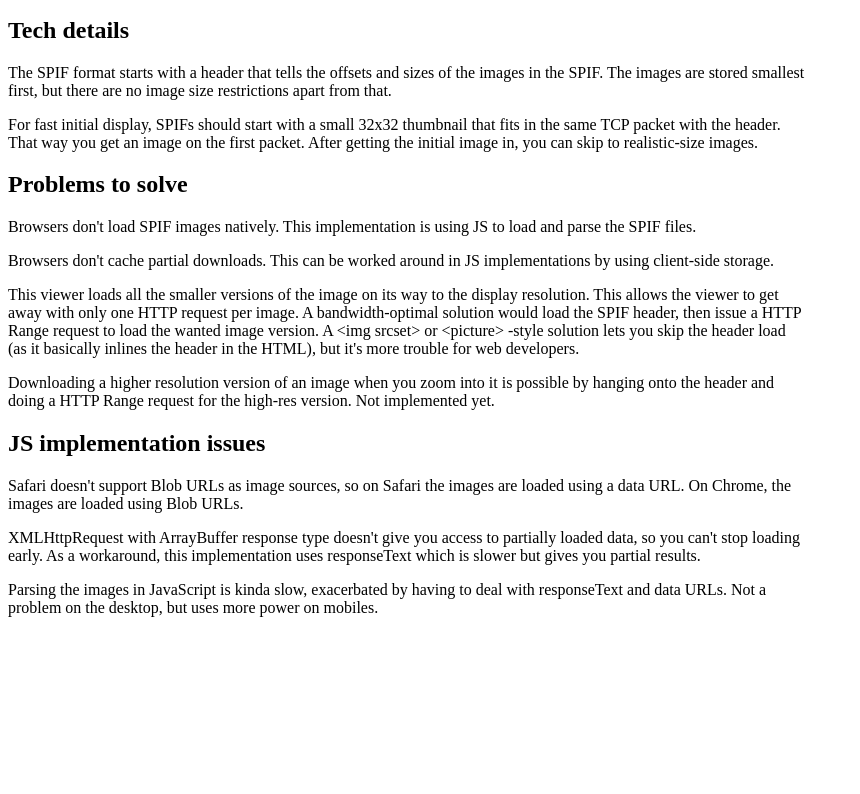
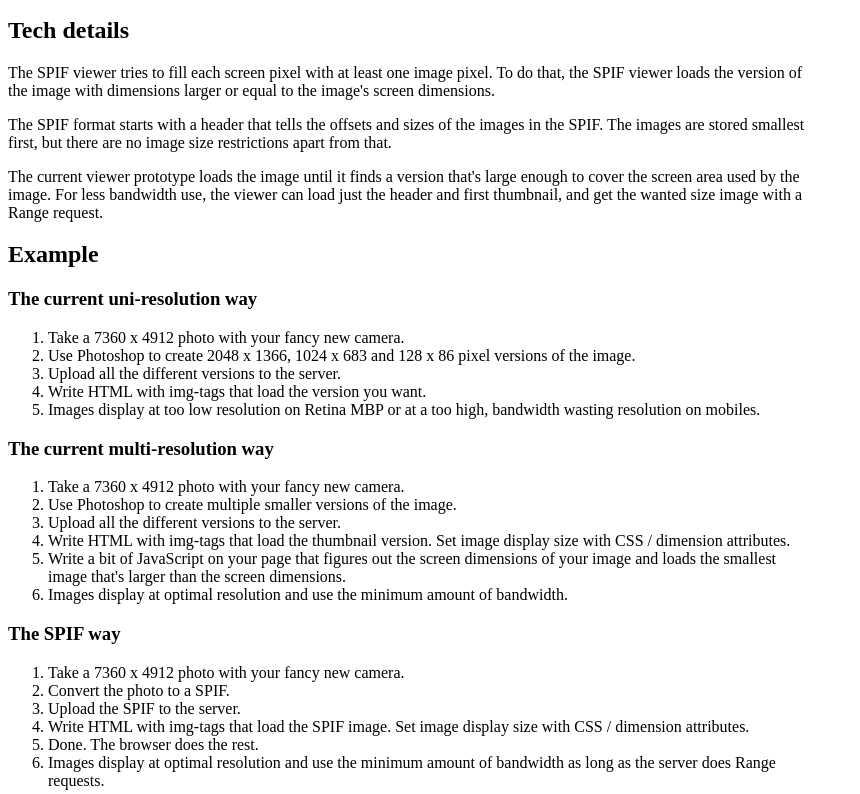
Before and after one commit to kig/multires, a plain HTML site: page index.html in a window 1280 px wide. Shown: the part 948-1742 px from the top of the page, without its empty margins (0-860 px from the left). Before the commit the page ends 1581 px from the top, so only its background shows below. Drawn offline with Linux system fonts and the light colour scheme; no server answers.

Commit message:
index.html: more pontification

```diff
--- a/index.html
+++ b/index.html
@@ -29,9 +29,7 @@
 <h1>SPIF - Streaming Progressive Image Format</h1>
 
 <p>SPIF is a proof-of-concept image format that makes images look good on all screen resolutions.</p>
-
 <p>SPIF is easy to use, it behaves like a normal image.</p>
-
 <p>The difference between SPIF and normal images is that SPIF looks good on Retina displays and loads fast on mobile browsers.</p>
 
 <h2>How SPIF works</h2>
@@ -44,10 +42,44 @@
 
 <h2>Tech details</h2>
 
+<p>The SPIF viewer tries to fill each screen pixel with at least one image pixel. To do that, the SPIF viewer loads the version of the image with dimensions larger or equal to the image's screen dimensions.</p>
+
 <p>The SPIF format starts with a header that tells the offsets and sizes of the images in the SPIF.
 The images are stored smallest first, but there are no image size restrictions apart from that.</p>
 
-<p>For fast initial display, SPIFs should start with a small 32x32 thumbnail that fits in the same TCP packet with the header. That way you get an image on the first packet. After getting the initial image in, you can skip to realistic-size images.</p>
+<p>The current viewer prototype loads the image until it finds a version that's large enough to cover the screen area used by the image. For less bandwidth use, the viewer can load just the header and first thumbnail, and get the wanted size image with a Range request.</p>
+
+<h2>Example</h2>
+
+<h3>The current uni-resolution way</h3>
+<ol>
+<li>Take a 7360 x 4912 photo with your fancy new camera.</li>
+<li>Use Photoshop to create 2048 x 1366, 1024 x 683 and 128 x 86 pixel versions of the image.</li>
+<li>Upload all the different versions to the server.</li>
+<li>Write HTML with img-tags that load the version you want.</li>
+<li>Images display at too low resolution on Retina MBP or at a too high, bandwidth wasting resolution on mobiles.</li>
+</ol>
+
+<h3>The current multi-resolution way</h3>
+<ol>
+<li>Take a 7360 x 4912 photo with your fancy new camera.</li>
+<li>Use Photoshop to create multiple smaller versions of the image.</li>
+<li>Upload all the different versions to the server.</li>
+<li>Write HTML with img-tags that load the thumbnail version. Set image display size with CSS / dimension attributes.</li>
+<li>Write a bit of JavaScript on your page that figures out the screen dimensions of your image and loads the smallest image that's larger than the screen dimensions.</li>
+<li>Images display at optimal resolution and use the minimum amount of bandwidth.</li>
+</ol>
+
+<h3>The SPIF way</h3>
+<ol>
+<li>Take a 7360 x 4912 photo with your fancy new camera.</li>
+<li>Convert the photo to a SPIF.</li>
+<li>Upload the SPIF to the server.</li>
+<li>Write HTML with img-tags that load the SPIF image. Set image display size with CSS / dimension attributes.</li>
+<li>Done. The browser does the rest.</li>
+<li>Images display at optimal resolution and use the minimum amount of bandwidth as long as the server does Range requests.</li>
+</ol>
+
 
 <h2>Problems to solve</h2>
 
@@ -59,6 +91,9 @@ The images are stored smallest first, but there are no image size restrictions a
 
 <p>Downloading a higher resolution version of an image when you zoom into it is possible by hanging onto the header and doing a HTTP Range request for the high-res version. Not implemented yet.</p>
 
+<p>For fast initial display, SPIFs should start with a small 32x32 thumbnail that fits in the same TCP packet with the header. That way you get an image on the first packet. After getting the initial image in, you can skip to realistic-size images.</p>
+
+<p>Maybe SPIF should be a directory of files instead of a single file, that way you could avoid all the browser-server-HTTP problems. Save the images into foo.spif/$POWER_OF_2, browser tries to fetch smallest power of two that covers the image screen area. On failure, request foo.spif/original.</p>
 
 <h2>JS implementation issues</h2>
 
```
